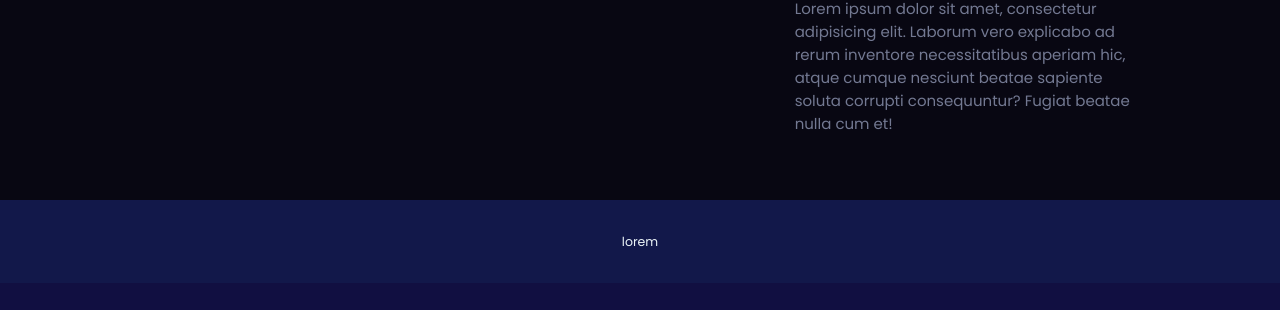
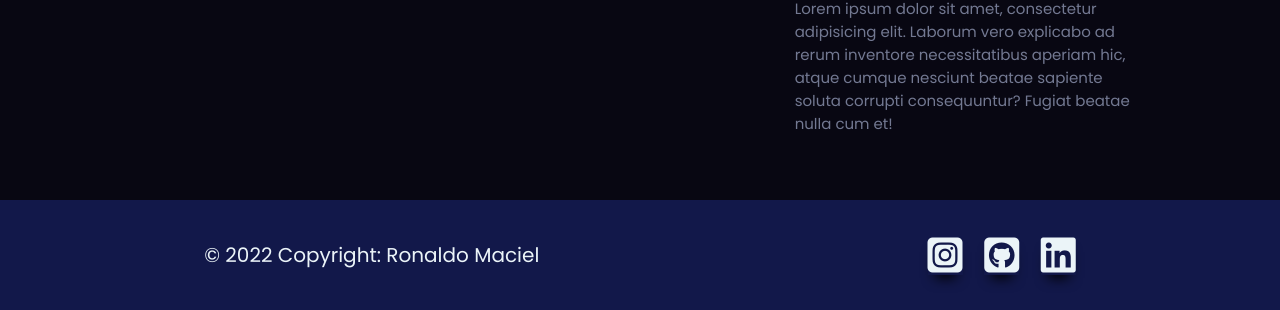
Before and after one commit to Ronaldo3030/norse-mythology, a plain HTML site: page src/index.html in a window 1280 px wide. Shown: the part 3565-3875 px from the top of the page. Before the commit the page ends 3848 px from the top, so only its background shows below. Drawn offline with nearby package versions, Linux system fonts and the light colour scheme.

Commit message:
add style and contents for footer

```diff
--- a/src/index.html
+++ b/src/index.html
@@ -75,9 +75,19 @@
 
     <footer>
         <div class="footer-container">
-            <p>lorem</p>
+            <div class="copy">
+                <p>&copy; 2022 Copyright: Ronaldo Maciel</p>
+            </div>
+            <div class="social-midia">
+                <a href="https://instagram.com/juninho_jucaa"><i class="fab fa-instagram-square"></i></a>
+                <a href="https://github.com/Ronaldo3030"><i class="fab fa-github-square"></i></a>
+                <a href="https://www.linkedin.com/in/ronaldo-maciel-586619209/"><i class="fab fa-linkedin"></i></a>
+            </div>
         </div>
     </footer>
+
+    <!-- IMPORT FONT-AWESOME -->
+    <script src="https://kit.fontawesome.com/ac5f400d27.js" crossorigin="anonymous"></script>
 
     <!-- IMPORT AOS SCRIPT -->
     <script src="https://unpkg.com/aos@next/dist/aos.js"></script>
--- a/src/styles/main.css
+++ b/src/styles/main.css
@@ -149,6 +149,23 @@ footer {
 }
 
 .footer-container {
+    width: 100%;
+    padding: 2rem;
+    display: flex;
+    align-items: center;
+    justify-content: space-around;
+}
+.copy p {
     font-size: 2rem;
-    padding: 2rem;
 }
+.social-midia i{
+    font-size: 4rem;
+    color: var(--font-color);
+    margin-left: 2rem;
+    -webkit-box-shadow: 0px 10px 13px -7px #000000, 5px 5px 15px 5px rgba(0, 0, 0, 0);
+    box-shadow: 0px 10px 13px -7px #000000, 5px 5px 15px 5px rgba(0, 0, 0, 0);
+}
+.social-midia i:hover{
+    transition: all .1s ease-in-out;
+    transform: scale(1.1);
+}
```
